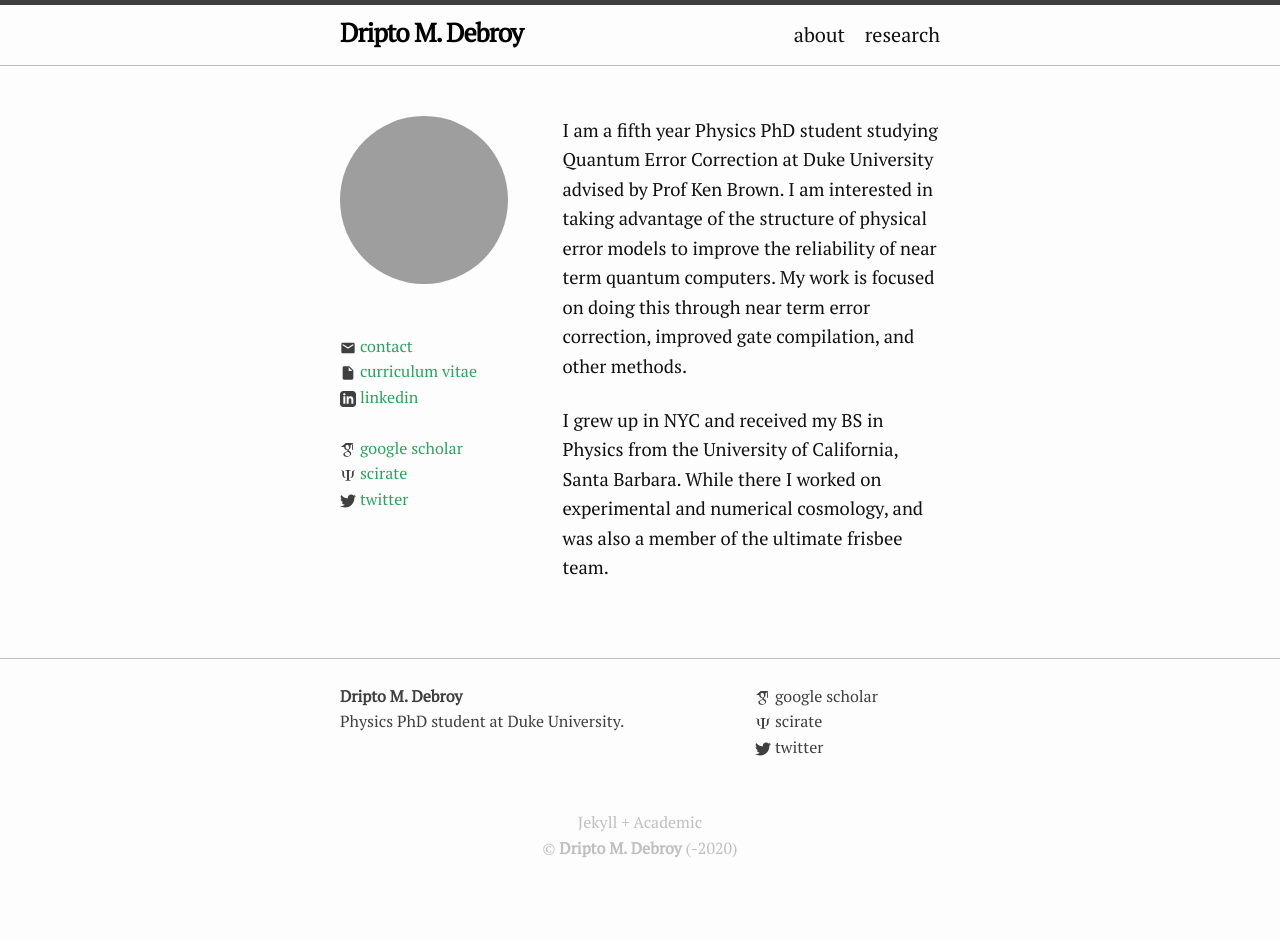
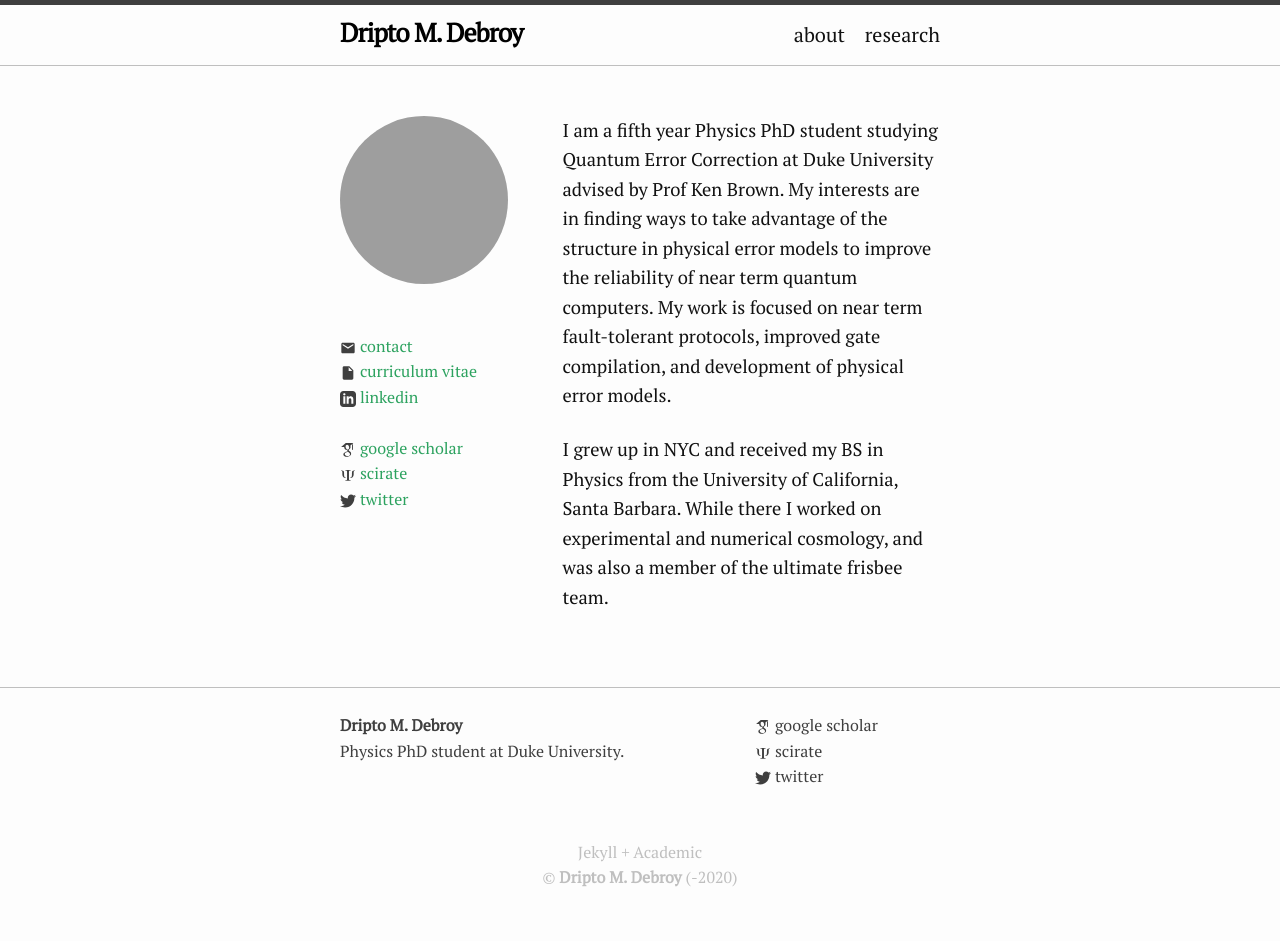
Before and after one commit to Dripto/dripto.github.io, a Jekyll site: the page built from index.markdown, in a window 1280 px wide. Built offline with Jekyll 4.4.1, drawn with Linux system fonts in a browser that asks for light colours; before the commit the page ends 912 px from its top, so only the background shows below that; grey boxes are pictures that could not be loaded.

Commit message:
Update index.markdown

```diff
--- a/index.markdown
+++ b/index.markdown
@@ -6,7 +6,7 @@ layout: home
 title: about
 ---
 
-I am a fifth year Physics PhD student studying Quantum Error Correction at Duke University advised by Prof Ken Brown. I am interested in taking advantage of the structure of physical error models to improve the reliability of near term quantum computers. My work is focused on doing this through near term error correction, improved gate compilation, and other methods.
+I am a fifth year Physics PhD student studying Quantum Error Correction at Duke University advised by Prof Ken Brown. My interests are in finding ways to take advantage of the structure in physical error models to improve the reliability of near term quantum computers. My work is focused on near term fault-tolerant protocols, improved gate compilation, and development of physical error models.
 <!-- Welcome to my personal site! I’m a fourth year Physics PhD student at Duke University, advised by Prof. Ken Brown. I work on Quantum Information Theory, specifically on near term quantum error correction and mitigation. My focus is in maximizing the performance of small scale quantum computers through better understanding of physical error models. Our group is focused on ion trap quantum computers, but I am also interested in non-stabilizer codes, near term error detection, and schemes for universal fault tolerance in more general architectures. -->
 
 I grew up in NYC and received my BS in Physics from the University of California, Santa Barbara. While there I worked on experimental and numerical cosmology, and was also a member of the ultimate frisbee team.
```
